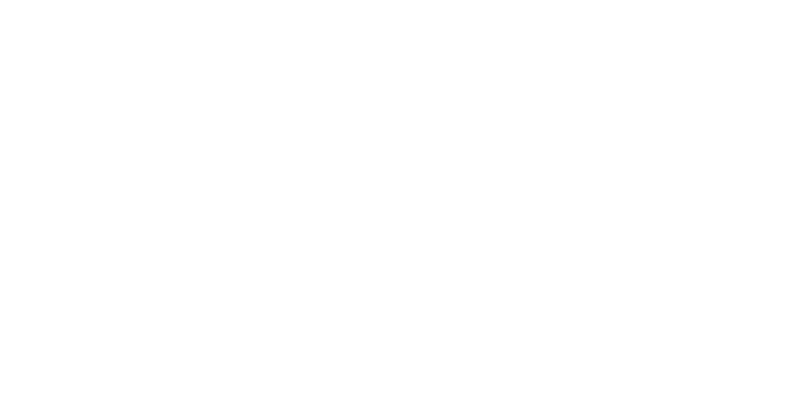
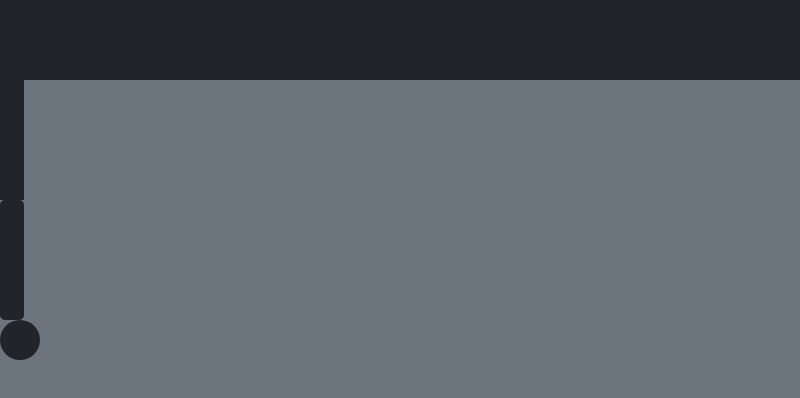
Before and after one commit to Jeremikek/js-pong-game, an Electron app: page index.html in a window 800 px wide. Drawn offline with nearby package versions, Linux system fonts and the light colour scheme.

Commit message:
Update index.html

```diff
--- a/index.html
+++ b/index.html
@@ -9,12 +9,20 @@
     <script src="https://cdn.jsdelivr.net/npm/bootstrap@5.0.2/dist/js/bootstrap.bundle.min.js" integrity="sha384-MrcW6ZMFYlzcLA8Nl+NtUVF0sA7MsXsP1UyJoMp4YLEuNSfAP+JcXn/tWtIaxVXM" crossorigin="anonymous"></script>
     <title>Document</title>
 </head>
-<body>
-    <div id="ultilityBar" class="">
+<body style="height: 600; width: 800;" class="bg-secondary">
+    <div id="ultilityBar" class="bg-dark" style="height: 10vh">
 
     </div>
-    <div id="gameField" class="bg-dark-subtle">
+    <div id="gameField" style="height: 90vh">
+        <div id="playerPaddle" class="bg-dark roudned-3" style="width: 3vw; height: 15vh;">
 
+        </div>
+        <div id="computerPaddle" class="bg-dark rounded-3" style="width: 3vw; height: 15vh;">
+
+        </div>
+        <div id="ball" class="rounded-circle bg-dark" style="width: 5vw; height: 5vw;">
+
+        </div>
     </div>
 </body>
 </html>
```
